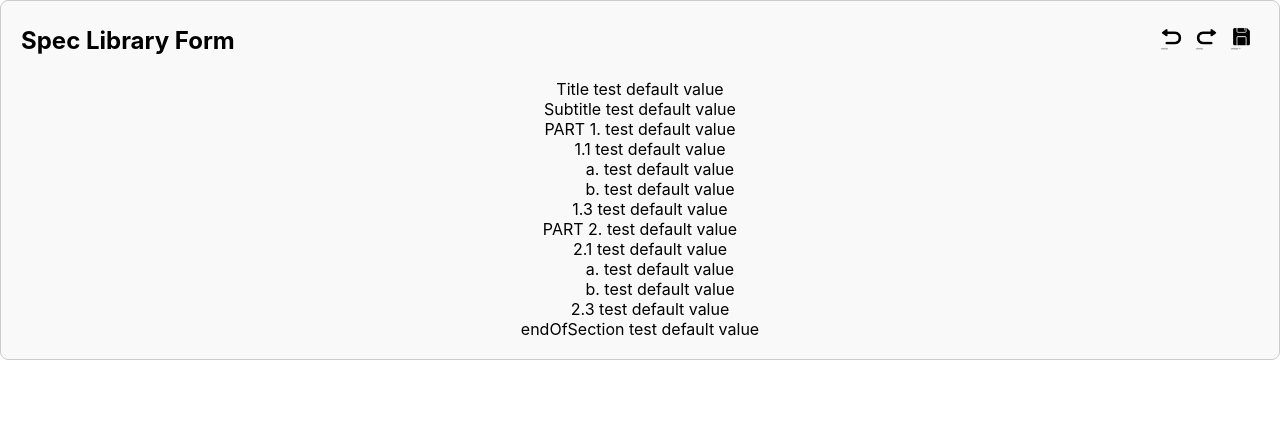
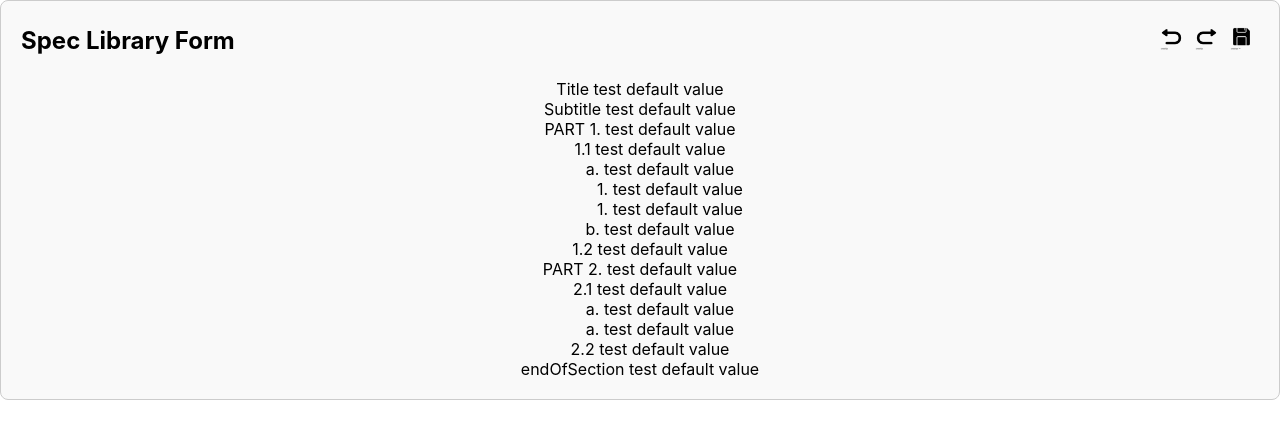
Before and after one commit to SophiaBouckJ2/spec-library-testing, a React (Create React App) app: page / in a window 1280 px wide. Shown: the top 438 px of the page. Built offline with nearby package versions, Linux system fonts and the light colour scheme.

Commit message:
wip list markers

```diff
--- a/src/components/SpecLibraryForm/SpecLibraryForm.js
+++ b/src/components/SpecLibraryForm/SpecLibraryForm.js
@@ -37,7 +37,18 @@ const SpecLibraryDummyData = [
           {
             type: "subsection",
             content: "test default value",
-            subList: null,
+            subList: [
+              {
+                type: "subsectionList",
+                content: "test default value",
+                subList: null,
+              },
+              {
+                type: "subsectionList",
+                content: "test default value",
+                subList: null,
+              },
+            ],
           },
           {
             type: "subsection",
@@ -125,7 +136,8 @@ const SpecLibraryForm = (props) => {
     type,
     partHeadingIndex,
     sectionHeadingIndex,
-    subsectionIndex
+    subsectionIndex,
+    subsectionListIndex
   ) {
     switch (type) {
       case "title": // Title
@@ -138,6 +150,8 @@ const SpecLibraryForm = (props) => {
         return `${partHeadingIndex}.${sectionHeadingIndex + 1}`;
       case "subsection": // a.
         return `${String.fromCharCode(97 + subsectionIndex)}.`;
+      case "subsectionList": // 1.
+        return `${subsectionListIndex + 1}.`;
       default:
         return "";
     }
@@ -146,15 +160,17 @@ const SpecLibraryForm = (props) => {
   function renderList(
     items,
     partHeadingIndex,
-    sectionHeadingIndex,
-    subsectionIndex
+    sectionHeadingIndex = 0,
+    subsectionIndex = 0,
+    subsectionListIndex = 0
   ) {
     return items.map((item, index) => {
       const marker = getListMarker(
         item.type,
         partHeadingIndex,
         sectionHeadingIndex,
-        subsectionIndex
+        subsectionIndex,
+        subsectionListIndex
       );
 
       console.log("item", item, "marker", marker);
@@ -175,7 +191,13 @@ const SpecLibraryForm = (props) => {
         switch (item.type) {
           case "partHeading":
             partHeadingIndex++;
-            renderedSubList = renderList(item.subList, partHeadingIndex, 0, 0);
+            renderedSubList = renderList(
+              item.subList,
+              partHeadingIndex,
+              0,
+              0,
+              0
+            );
             break;
           case "sectionHeading":
             sectionHeadingIndex++;
@@ -183,6 +205,7 @@ const SpecLibraryForm = (props) => {
               item.subList,
               partHeadingIndex,
               sectionHeadingIndex,
+              0,
               0
             );
             break;
@@ -192,24 +215,23 @@ const SpecLibraryForm = (props) => {
               item.subList,
               partHeadingIndex,
               sectionHeadingIndex,
-              subsectionIndex
+              subsectionIndex,
+              0
+            );
+            break;
+          case "subsectionList":
+            subsectionListIndex++;
+            renderedSubList = renderList(
+              item.subList,
+              partHeadingIndex,
+              sectionHeadingIndex,
+              subsectionIndex,
+              subsectionListIndex
             );
             break;
           default:
             break;
         }
-      }
-
-      // Iterate the current item
-      switch (item.type) {
-        case "sectionHeading":
-          sectionHeadingIndex++;
-          break;
-        case "subsection":
-          subsectionIndex++;
-          break;
-        default:
-          break;
       }
 
       return (
```
